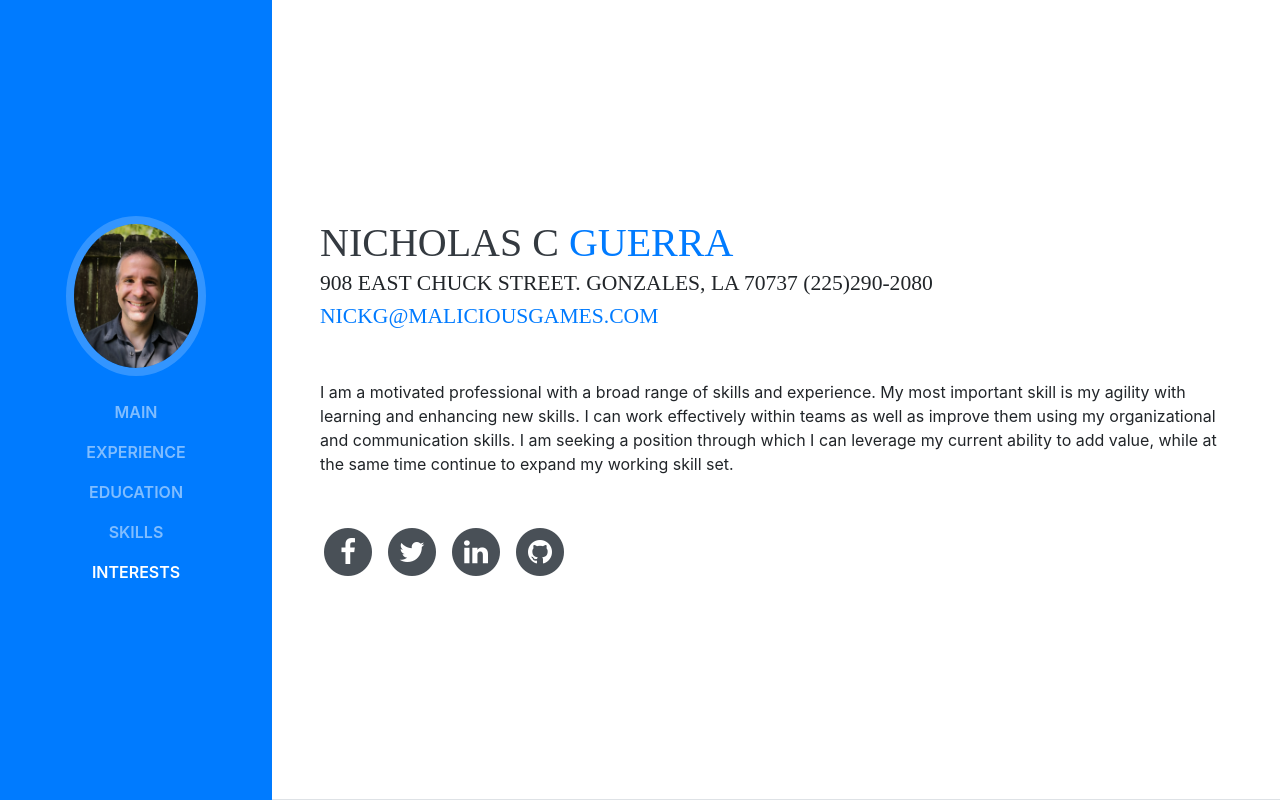
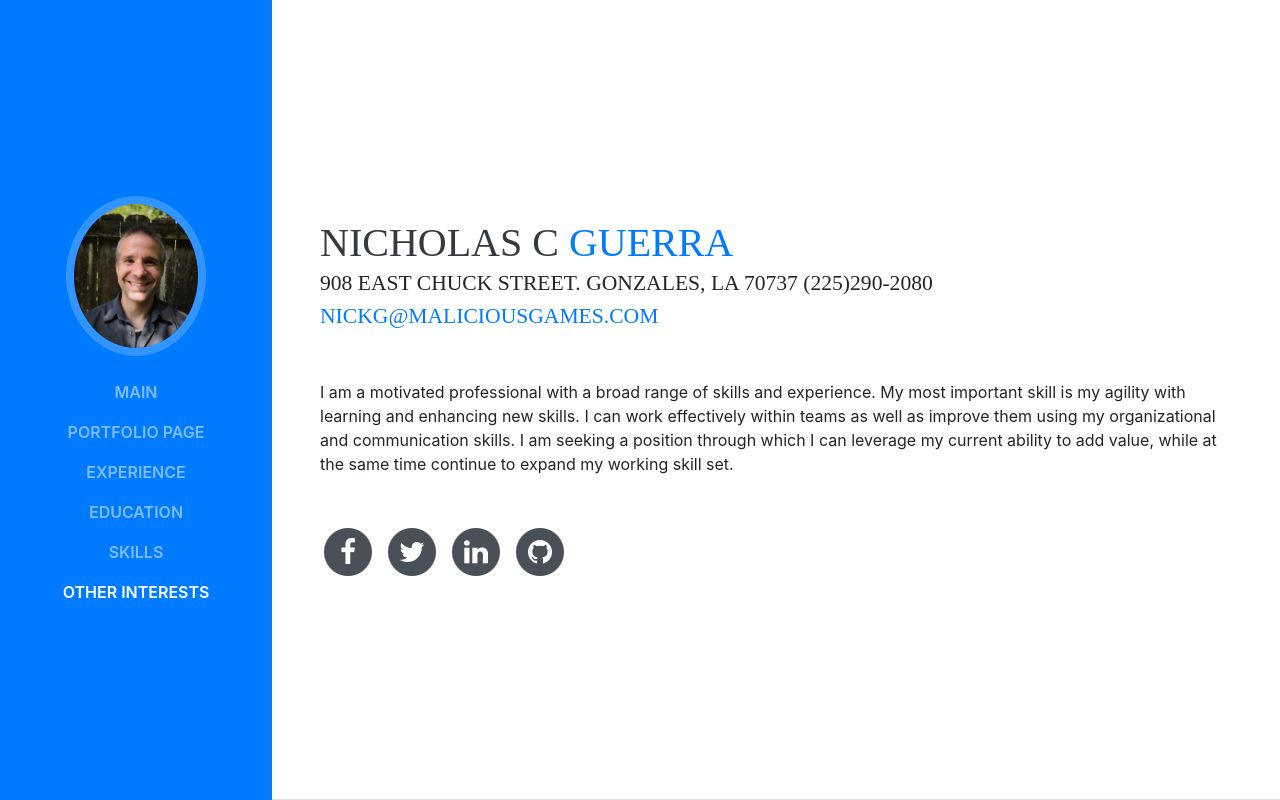
Before and after one commit to nickassembly/vue-resume, a Vue app: page / in a window 1280 px wide. Shown: the top 800 px of the page. Built offline with nearby package versions, Linux system fonts and the light colour scheme; a web font is replaced by a local one.

Commit message:
added link to portfolio page

```diff
--- a/src/App.vue
+++ b/src/App.vue
@@ -28,6 +28,12 @@
             <a class="nav-link js-scroll-trigger" href="#about">Main</a>
           </li>
           <li class="nav-item">
+            <a
+              class="nav-link js-scroll-trigger"
+              href="https://sad-turing-86b3e5.netlify.com/work/"
+            >Portfolio Page</a>
+          </li>
+          <li class="nav-item">
             <a class="nav-link js-scroll-trigger" href="#experience">Experience</a>
           </li>
           <li class="nav-item">
@@ -37,7 +43,7 @@
             <a class="nav-link js-scroll-trigger" href="#skills">Skills</a>
           </li>
           <li class="nav-item">
-            <a class="nav-link js-scroll-trigger" href="#interests">Interests</a>
+            <a class="nav-link js-scroll-trigger" href="#interests">Other Interests</a>
           </li>
         </ul>
       </div>
```
